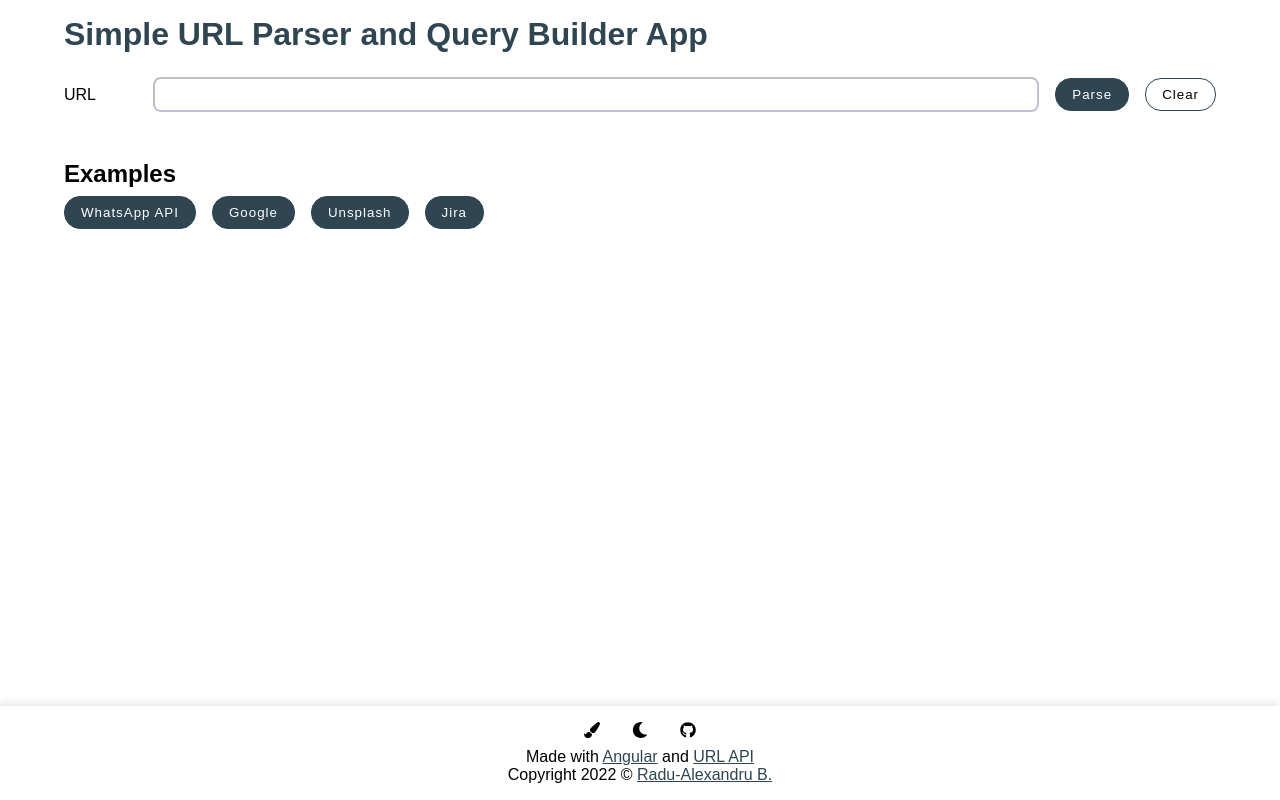
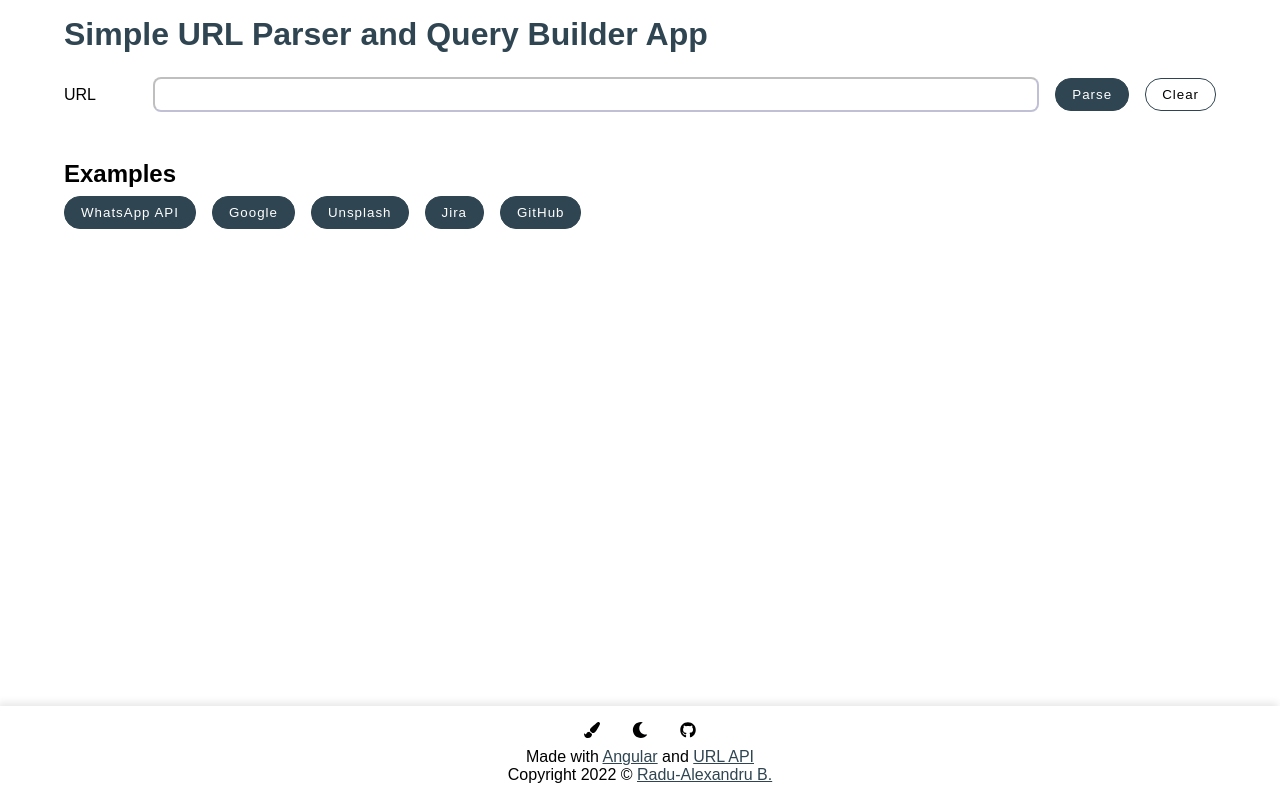
Before and after one commit to radualexandrub/Angular-URL-Parser-and-Builder-App, an Angular app: page / in a window 1280 px wide. Built offline with nearby package versions, Linux system fonts and the light colour scheme.

Commit message:
Add GitHub search example button

```diff
--- a/angular.json
+++ b/angular.json
@@ -101,5 +101,8 @@
         }
       }
     }
+  },
+  "cli": {
+    "analytics": false
   }
 }
--- a/src/app/app.component.html
+++ b/src/app/app.component.html
@@ -291,6 +291,16 @@
       >
         Jira
       </button>
+      <button
+        class="form__button form__button--submit"
+        (click)="
+          onParseExample(
+            'https://github.com/search?l=TypeScript&q=SpringBoot-Angular&type=Repositories'
+          )
+        "
+      >
+        GitHub
+      </button>
     </div>
   </div>
 </div>
```
